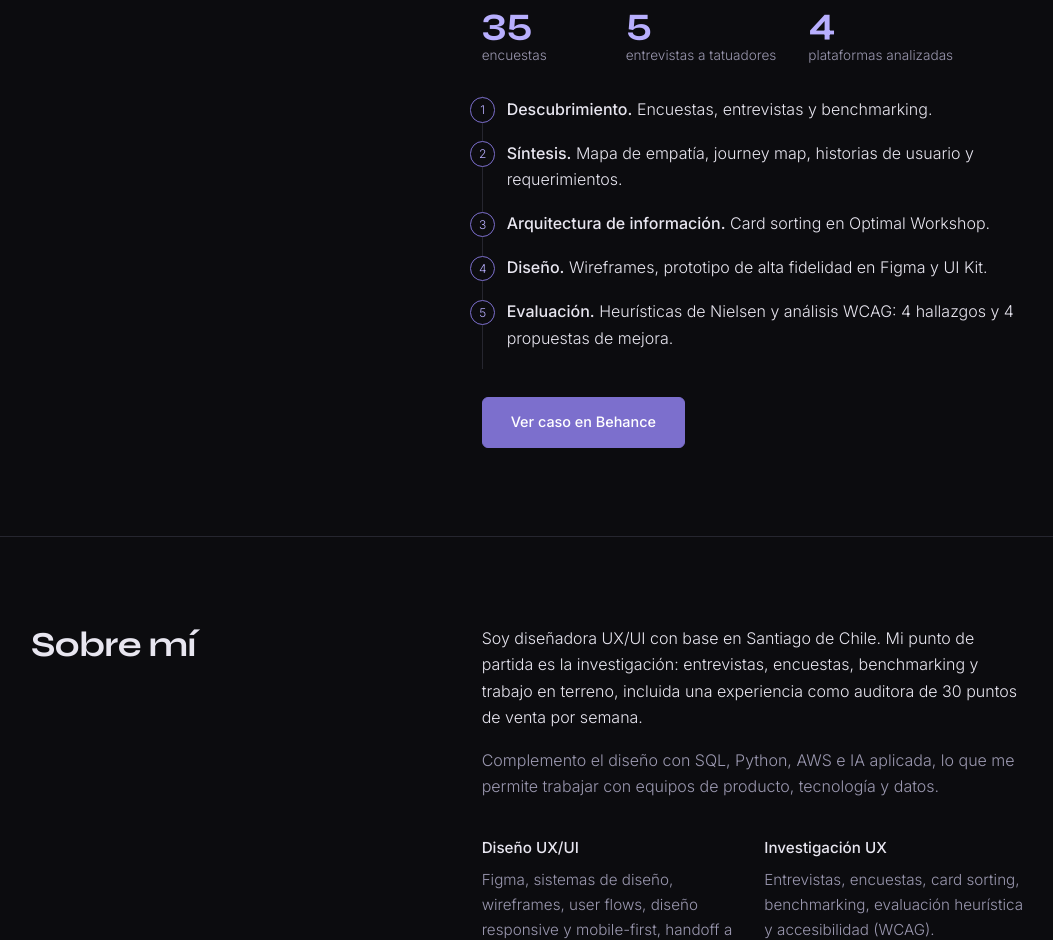
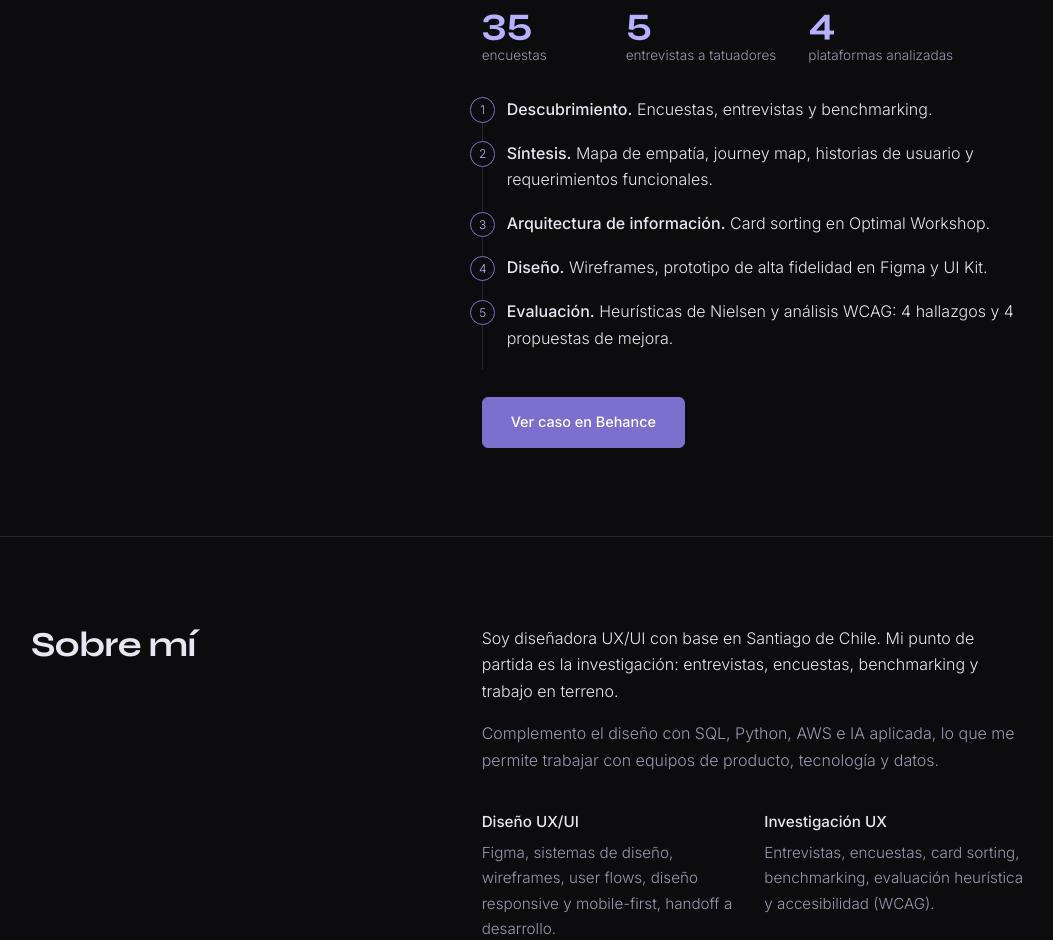
Before and after one commit to javieravalverdejara/javieravalverdejara.github.io, a plain HTML site: page index.html in a window 1280 px wide. Shown: the part 1024-1964 px from the top of the page, without its empty margins (113-1166 px from the left). Drawn offline with Linux system fonts and the light colour scheme.

Commit message:
Update index.html

```diff
--- a/index.html
+++ b/index.html
@@ -58,7 +58,7 @@
           </div>
           <ol class="steps">
             <li><b>Descubrimiento.</b> Encuestas, entrevistas y benchmarking.</li>
-            <li><b>Síntesis.</b> Mapa de empatía, journey map, historias de usuario y requerimientos.</li>
+            <li><b>Síntesis.</b> Mapa de empatía, journey map, historias de usuario y requerimientos funcionales.</li>
             <li><b>Arquitectura de información.</b> Card sorting en Optimal Workshop.</li>
             <li><b>Diseño.</b> Wireframes, prototipo de alta fidelidad en Figma y UI Kit.</li>
             <li><b>Evaluación.</b> Heurísticas de Nielsen y análisis WCAG: 4 hallazgos y 4 propuestas de mejora.</li>
@@ -74,7 +74,7 @@
           <h2>Sobre mí</h2>
         </div>
         <div>
-          <p>Soy diseñadora UX/UI con base en Santiago de Chile. Mi punto de partida es la investigación: entrevistas, encuestas, benchmarking y trabajo en terreno, incluida una experiencia como auditora de 30 puntos de venta por semana.</p>
+          <p>Soy diseñadora UX/UI con base en Santiago de Chile. Mi punto de partida es la investigación: entrevistas, encuestas, benchmarking y trabajo en terreno.</p>
           <p class="muted">Complemento el diseño con SQL, Python, AWS e IA aplicada, lo que me permite trabajar con equipos de producto, tecnología y datos.</p>
           <div class="skills" style="margin-top:2.25rem">
             <div><h3>Diseño UX/UI</h3><p>Figma, sistemas de diseño, wireframes, user flows, diseño responsive y mobile-first, handoff a desarrollo.</p></div>
```
